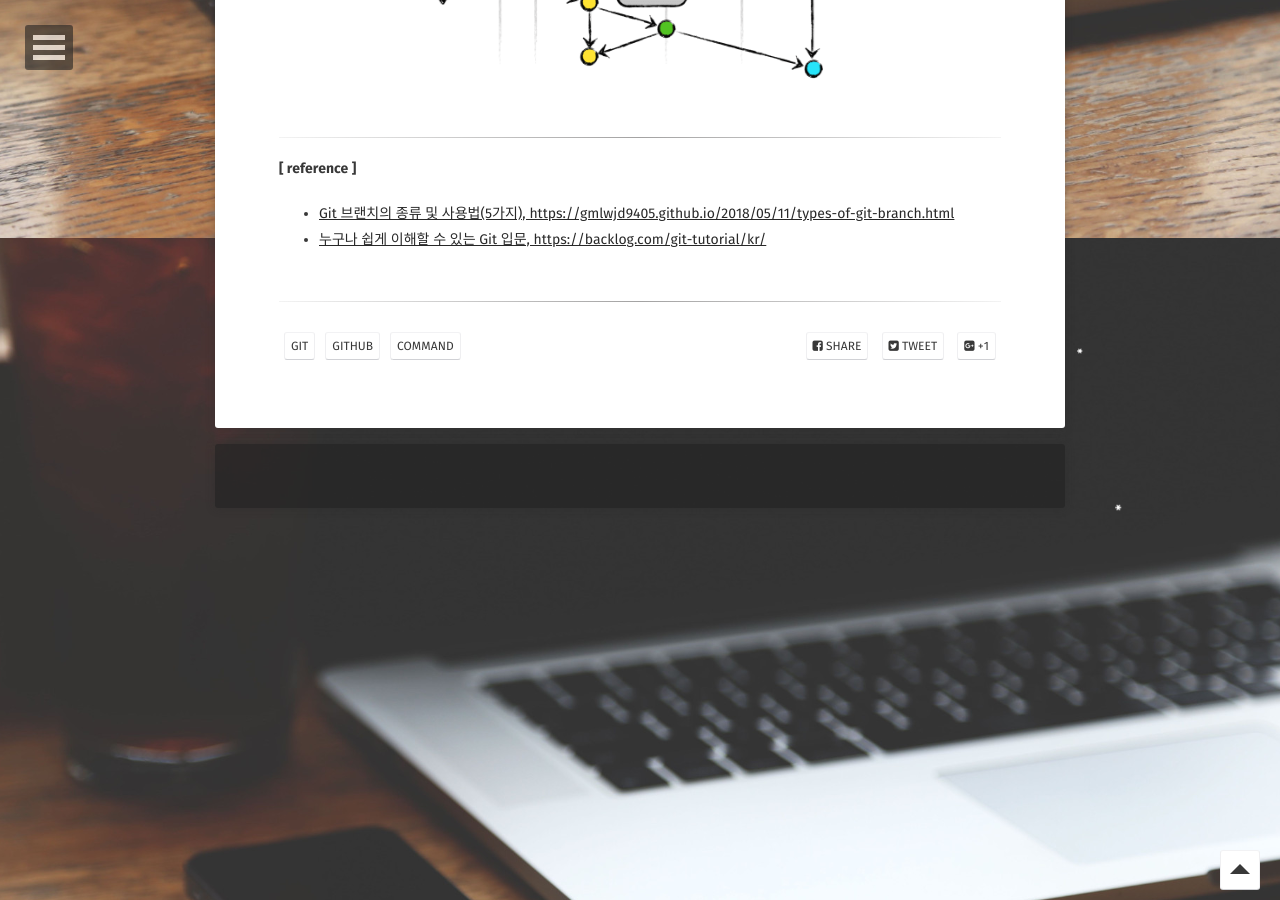
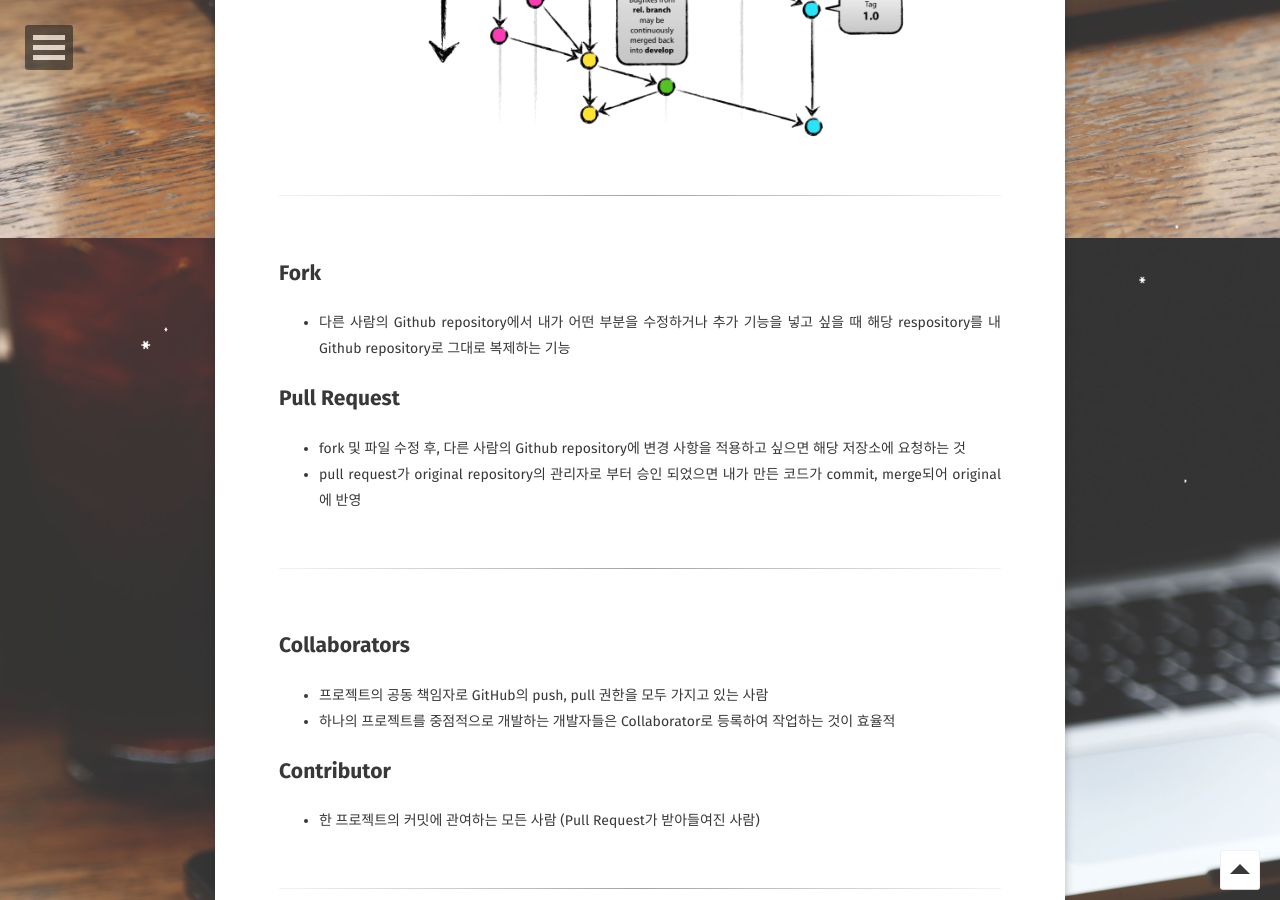
Before and after one commit to sloth9143/sloth9143.github.io, a Jekyll site: the page built from _posts/develop/git/2020-03-13-git-basic-command.md, in a window 1280 px wide and 900 px high, scrolled down 5162 px. Built offline with Jekyll 4.4.1, drawn with Linux system fonts in a browser that asks for light colours; some web fonts are replaced; comment, search, counter and statistics services are not loaded; some of the changed text lies outside the part shown.

Commit message:
github blog content update

```diff
--- a/_posts/develop/git/2020-03-13-git-basic-command.md
+++ b/_posts/develop/git/2020-03-13-git-basic-command.md
@@ -52,6 +52,12 @@ comments: true
         <th style="width:5%; background:#49483e; color:#f8f8f2;">옵션</th>
         <th style="width:20%; background:#49483e; color:#f8f8f2;">예시</th>
         <th style="width:55%; background:#49483e; color:#f8f8f2;">설명</th>
+    </tr>
+    <tr>
+        <td>init<br/>(생성하기)</td>
+        <td></td>
+        <td>git init</td>
+        <td>새로운 git 저장소 생성</td>
     </tr>
     <tr>
         <td>pull<br/>(가져와 병합하기)</td>
@@ -288,7 +294,34 @@ comments: true
 
 ---
 
+<br/>
+
+## Fork
+ - 다른 사람의 Github repository에서 내가 어떤 부분을 수정하거나 추가 기능을 넣고 싶을 때 해당 respository를 내 Github repository로 그대로 복제하는 기능
+
+## Pull Request
+ - fork 및 파일 수정 후, 다른 사람의 Github repository에 변경 사항을 적용하고 싶으면 해당 저장소에 요청하는 것
+ - pull request가 original repository의 관리자로 부터 승인 되었으면 내가 만든 코드가 commit, merge되어 original 에 반영
+
+<br/>
+
+---
+
+<br/>
+
+## Collaborators
+ - 프로젝트의 공동 책임자로 GitHub의 push, pull 권한을 모두 가지고 있는 사람
+ - 하나의 프로젝트를 중점적으로 개발하는 개발자들은 Collaborator로 등록하여 작업하는 것이 효율적
+
+## Contributor
+ - 한 프로젝트의 커밋에 관여하는 모든 사람 (Pull Request가 받아들여진 사람)
+
+<br/>
+
+---
+
 #### [ reference ]
    - [Git 브랜치의 종류 및 사용법(5가지), https://gmlwjd9405.github.io/2018/05/11/types-of-git-branch.html](https://gmlwjd9405.github.io/2018/05/11/types-of-git-branch.html)
    - [누구나 쉽게 이해할 수 있는 Git 입문, https://backlog.com/git-tutorial/kr/](https://backlog.com/git-tutorial/kr/)
+   - [GitHub Collaborator 추가하기, https://hyoje420.tistory.com/41](https://hyoje420.tistory.com/41)
 <br/>
```
